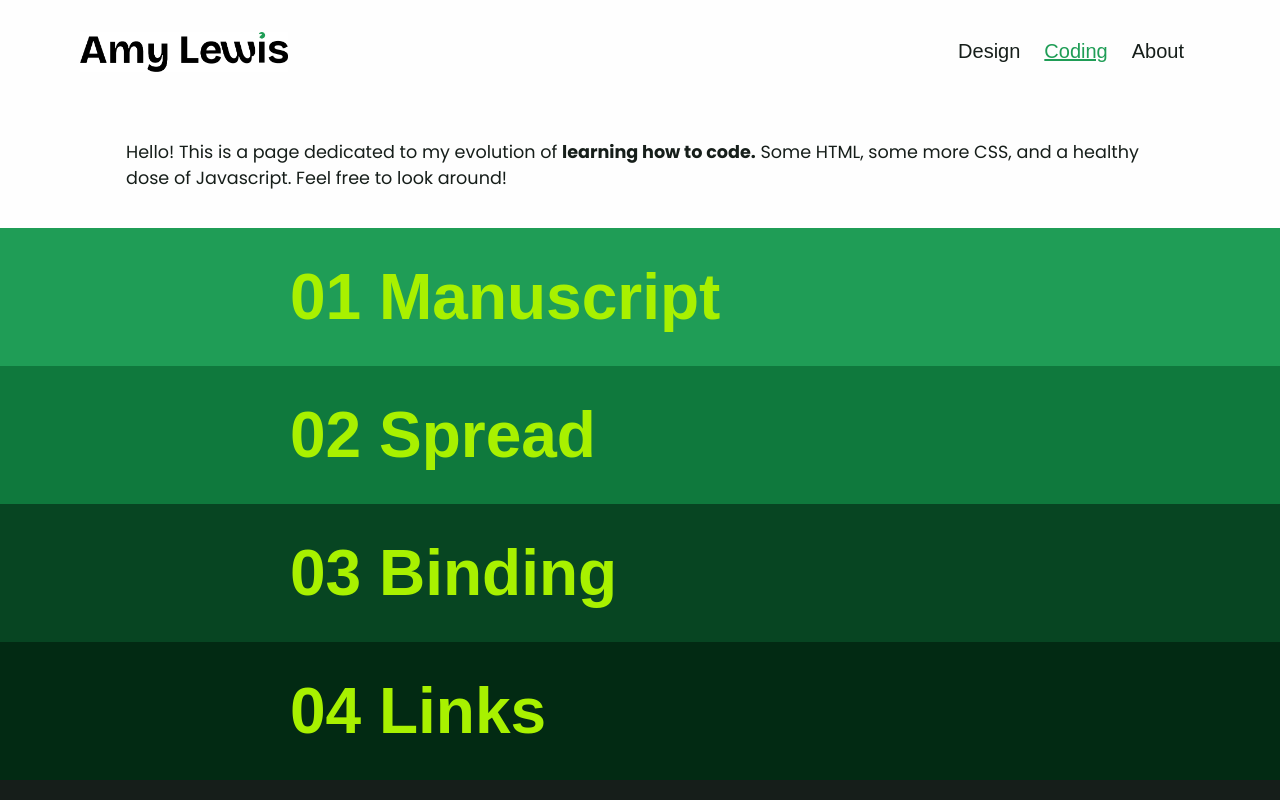
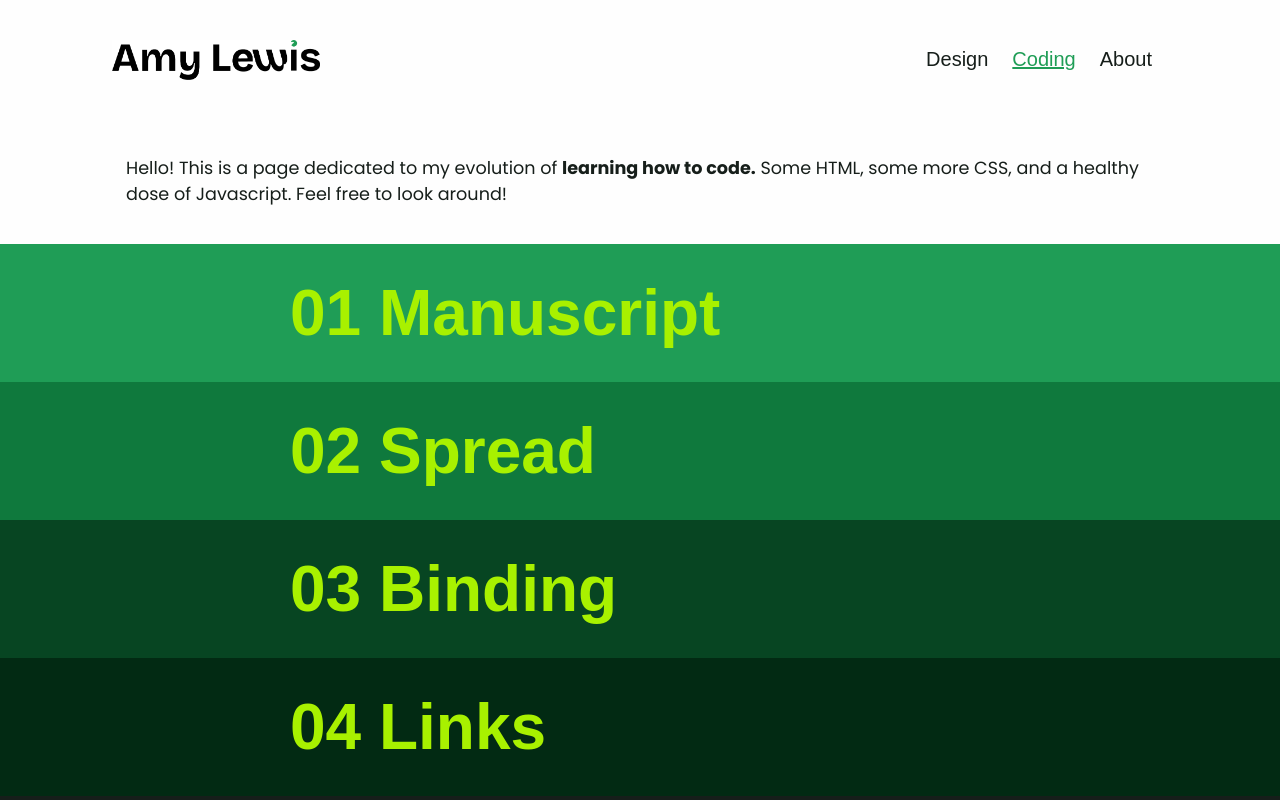
Before and after one commit to AmyLew15/amylew15.github.io, a plain HTML site: page index.html in a window 1280 px wide. Shown: the top 800 px of the page. Drawn offline with Linux system fonts and the light colour scheme; a web font is replaced by a local one.

Commit message:
Slight space adjust

```diff
--- a/assets/landing.css
+++ b/assets/landing.css
@@ -309,7 +309,7 @@ main ul{
 	@media (min-width: 1000px){
 
 	.site-nav{
-		padding: var(--size-3) var(--size-7);
+		padding: var(--size-4) var(--size-9);
 	}
 
 	#welcome {
```
